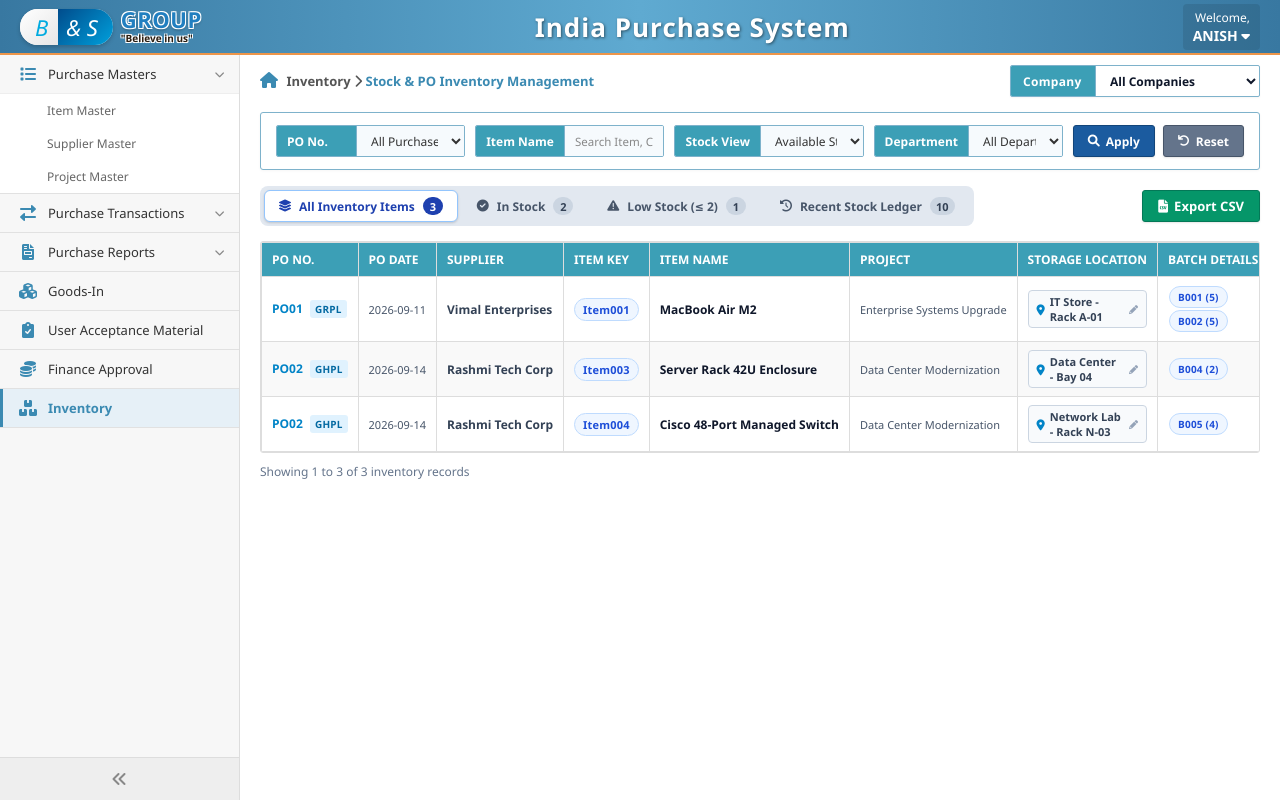
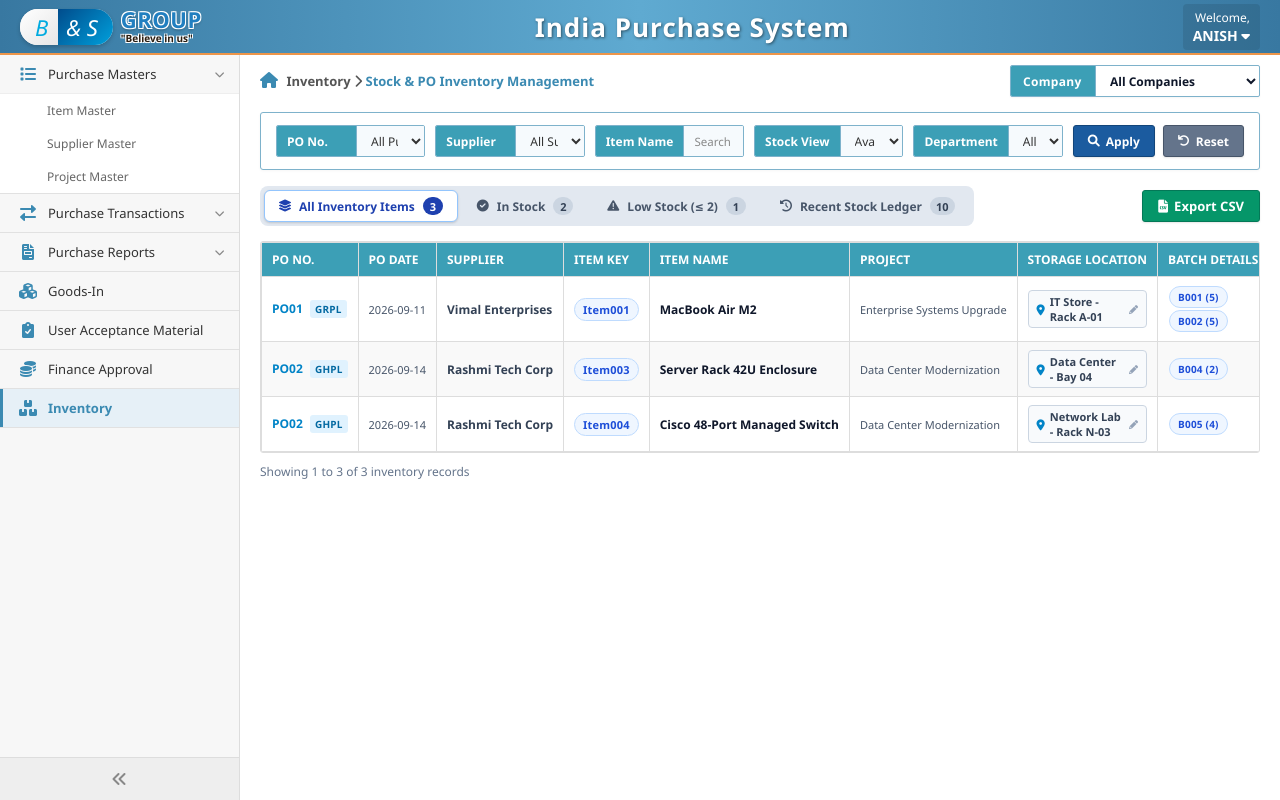
Before and after one commit to rashmiparmar011-cyber/IPS2, a plain HTML site: page inventory_management.html in a window 1280 px wide. Both pictures are taken after a click on the button "Reset". Drawn offline with Linux system fonts and the light colour scheme.

Commit message:
Separate PO No. and Supplier filter fields with linked reactive filtering

```diff
--- a/inventory_management.html
+++ b/inventory_management.html
@@ -512,6 +512,13 @@
                             </select>
                         </div>
                         <div class="form-group">
+                            <label for="filterSupplierSelect">Supplier</label>
+                            <select id="filterSupplierSelect" onchange="onSupplierSelectChange()">
+                                <option value="All">All Suppliers</option>
+                                <!-- Populated dynamically -->
+                            </select>
+                        </div>
+                        <div class="form-group">
                             <label for="filterSearch">Item Name</label>
                             <input type="text" id="filterSearch" placeholder="Search Item, Code, Rack..."
                                 oninput="applyInventoryFilters()">
@@ -1154,25 +1161,67 @@
     <script>
         let currentInvTab = 'All'; // 'All', 'In Stock', 'Low Stock', 'Ledger'
         let currentSelectedPo = 'All';
+        let currentSelectedSupplier = 'All';
         let currentCompany = 'All';
         let currentEditingItem = null;
 
         document.addEventListener('DOMContentLoaded', () => {
+            initSupplierDropdown();
             initPoDropdown();
             renderInventoryDashboard();
         });
 
-        // Initialize PO Selector Dropdown filtered by currentCompany
+        // Initialize Supplier Selector Dropdown filtered by currentCompany
+        function initSupplierDropdown() {
+            const select = document.getElementById('filterSupplierSelect');
+            if (!select) return;
+
+            const previousVal = currentSelectedSupplier;
+            select.innerHTML = '<option value="All">All Suppliers</option>';
+
+            const allPOs = window.PurchaseData.getAllPOs();
+            const filteredPOs = (currentCompany === 'All')
+                ? allPOs
+                : allPOs.filter(p => (p.company || 'GRPL').toUpperCase() === currentCompany.toUpperCase());
+
+            const supplierSet = new Set();
+            filteredPOs.forEach(p => {
+                if (p.supplierName && p.supplierName.trim()) {
+                    supplierSet.add(p.supplierName.trim());
+                }
+            });
+
+            Array.from(supplierSet).sort().forEach(sup => {
+                const opt = document.createElement('option');
+                opt.value = sup;
+                opt.textContent = sup;
+                select.appendChild(opt);
+            });
+
+            if (supplierSet.has(previousVal)) {
+                select.value = previousVal;
+                currentSelectedSupplier = previousVal;
+            } else {
+                select.value = 'All';
+                currentSelectedSupplier = 'All';
+            }
+        }
+
+        // Initialize PO Selector Dropdown filtered by currentCompany and currentSelectedSupplier
         function initPoDropdown() {
             const select = document.getElementById('filterPoSelect');
             if (!select) return;
 
-            const allPOs = window.PurchaseData.getAllPOs();
+            const previousVal = currentSelectedPo;
             select.innerHTML = '<option value="All">All Purchase Orders</option>';
 
-            const filteredPOs = (currentCompany === 'All')
-                ? allPOs
-                : allPOs.filter(p => (p.company || 'GRPL').toUpperCase() === currentCompany.toUpperCase());
+            let filteredPOs = (currentCompany === 'All')
+                ? window.PurchaseData.getAllPOs()
+                : window.PurchaseData.getAllPOs().filter(p => (p.company || 'GRPL').toUpperCase() === currentCompany.toUpperCase());
+
+            if (currentSelectedSupplier && currentSelectedSupplier !== 'All') {
+                filteredPOs = filteredPOs.filter(p => (p.supplierName || '').trim().toLowerCase() === currentSelectedSupplier.trim().toLowerCase());
+            }
 
             filteredPOs.forEach(po => {
                 // Count available items in this PO
@@ -1180,9 +1229,19 @@
                 const inStockCount = items.filter(i => i.availableQty > 0).length;
                 const opt = document.createElement('option');
                 opt.value = po.poNo;
-                opt.textContent = `${po.poNo} — ${po.supplierName} [${po.company || 'GRPL'}] (${po.department}) [${inStockCount} In Stock]`;
+                // Pure PO identification - supplier is maintained in its own dedicated field
+                opt.textContent = `${po.poNo} [${po.company || 'GRPL'}] (${po.department}) [${inStockCount} In Stock]`;
                 select.appendChild(opt);
             });
+
+            const hasPrev = filteredPOs.some(p => p.poNo === previousVal);
+            if (hasPrev) {
+                select.value = previousVal;
+                currentSelectedPo = previousVal;
+            } else {
+                select.value = 'All';
+                currentSelectedPo = 'All';
+            }
         }
 
         // When Company dropdown changes (GRPL, GHPL, LSPL, All)
@@ -1190,6 +1249,7 @@
             const select = document.getElementById('filterCompanySelect');
             currentCompany = select ? select.value : 'All';
 
+            initSupplierDropdown();
             initPoDropdown();
 
             // If active PO doesn't match new company, reset to All
@@ -1205,9 +1265,41 @@
             renderInventoryDashboard();
         }
 
+        // When Supplier dropdown changes
+        function onSupplierSelectChange() {
+            const select = document.getElementById('filterSupplierSelect');
+            currentSelectedSupplier = select ? select.value : 'All';
+
+            // If currently selected PO belongs to another supplier, reset PO selection
+            if (currentSelectedPo !== 'All') {
+                const po = window.PurchaseData.getPO(currentSelectedPo);
+                if (po && currentSelectedSupplier !== 'All' && (po.supplierName || '').trim().toLowerCase() !== currentSelectedSupplier.trim().toLowerCase()) {
+                    currentSelectedPo = 'All';
+                }
+            }
+
+            initPoDropdown();
+            updatePoBanner();
+            renderInventoryDashboard();
+        }
+
         // When PO dropdown changes
         function onPoSelectChange() {
-            currentSelectedPo = document.getElementById('filterPoSelect').value || 'All';
+            const select = document.getElementById('filterPoSelect');
+            currentSelectedPo = select ? select.value : 'All';
+
+            // If a specific PO is selected, auto-sync Supplier filter
+            if (currentSelectedPo !== 'All') {
+                const po = window.PurchaseData.getPO(currentSelectedPo);
+                if (po && po.supplierName) {
+                    const supSelect = document.getElementById('filterSupplierSelect');
+                    if (supSelect) {
+                        supSelect.value = po.supplierName;
+                        currentSelectedSupplier = po.supplierName;
+                    }
+                }
+            }
+
             updatePoBanner();
             renderInventoryDashboard();
         }
@@ -1236,7 +1328,7 @@
                 return;
             }
 
-            const items = window.PurchaseData.getInventoryItems({ poNo: po.poNo, company: currentCompany, availableOnly: false });
+            const items = window.PurchaseData.getInventoryItems({ poNo: po.poNo, supplier: currentSelectedSupplier, company: currentCompany, availableOnly: false });
             const inStockItems = items.filter(i => i.availableQty > 0);
             const totalAvailUnits = inStockItems.reduce((sum, i) => sum + i.availableQty, 0);
 
@@ -1286,9 +1378,12 @@
         function resetInventoryFilters() {
             document.getElementById('filterCompanySelect').value = 'All';
             currentCompany = 'All';
+            currentSelectedSupplier = 'All';
+            currentSelectedPo = 'All';
+            initSupplierDropdown();
             initPoDropdown();
+            document.getElementById('filterSupplierSelect').value = 'All';
             document.getElementById('filterPoSelect').value = 'All';
-            currentSelectedPo = 'All';
             document.getElementById('filterSearch').value = '';
             document.getElementById('filterStockStatus').value = 'available';
             document.getElementById('filterDept').value = 'All';
@@ -1310,9 +1405,10 @@
                 statusParam = 'Low Stock';
             }
 
-            // Fetch filtered inventory items (filtered by selected Company and PO)
+            // Fetch filtered inventory items (filtered by selected Company, Supplier, and PO)
             const items = window.PurchaseData.getInventoryItems({
                 poNo: currentSelectedPo,
+                supplier: currentSelectedSupplier,
                 company: currentCompany,
                 availableOnly: availableOnly,
                 search: search,
@@ -1323,6 +1419,7 @@
             // Update Tab Badges
             const allItemsUnfiltered = window.PurchaseData.getInventoryItems({
                 poNo: currentSelectedPo,
+                supplier: currentSelectedSupplier,
                 company: currentCompany,
                 availableOnly: availableOnly
             });
@@ -1335,6 +1432,9 @@
             let pos = currentSelectedPo === 'All' ? window.PurchaseData.getAllPOs() : [window.PurchaseData.getPO(currentSelectedPo)].filter(Boolean);
             if (currentCompany !== 'All') {
                 pos = pos.filter(p => (p.company || 'GRPL').toUpperCase() === currentCompany.toUpperCase());
+            }
+            if (currentSelectedSupplier !== 'All') {
+                pos = pos.filter(p => (p.supplierName || '').trim().toLowerCase() === currentSelectedSupplier.trim().toLowerCase());
             }
             pos.forEach(p => p.lineItems.forEach(li => totalMovements += (li.stockMovements || []).length));
             document.getElementById('badgeTabLedger').textContent = totalMovements;
@@ -1443,6 +1543,9 @@
             if (currentCompany !== 'All') {
                 pos = pos.filter(p => (p.company || 'GRPL').toUpperCase() === currentCompany.toUpperCase());
             }
+            if (currentSelectedSupplier !== 'All') {
+                pos = pos.filter(p => (p.supplierName || '').trim().toLowerCase() === currentSelectedSupplier.trim().toLowerCase());
+            }
 
             pos.forEach(po => {
                 po.lineItems.forEach(li => {
@@ -1595,6 +1698,7 @@
             if (res.success) {
                 closeIssueModal();
                 showToast(`Successfully issued ${qty} units to ${recipient}!`, "success");
+                initSupplierDropdown();
                 initPoDropdown();
                 updatePoBanner();
                 renderInventoryDashboard();
@@ -1807,6 +1911,7 @@
             if (res.success) {
                 closeReturnModal();
                 showToast(res.message || `Successfully returned ${qty} units!`, "success");
+                initSupplierDropdown();
                 initPoDropdown();
                 updatePoBanner();
                 renderInventoryDashboard();
@@ -1882,6 +1987,7 @@
             if (res.success) {
                 closeAdjustModal();
                 showToast(`Stock adjustment of ${qty} units recorded successfully!`, "success");
+                initSupplierDropdown();
                 initPoDropdown();
                 updatePoBanner();
                 renderInventoryDashboard();
@@ -2134,6 +2240,7 @@
 
             const items = window.PurchaseData.getInventoryItems({
                 poNo: currentSelectedPo,
+                supplier: currentSelectedSupplier,
                 company: currentCompany,
                 availableOnly: availableOnly,
                 search: search,
--- a/shared_data.js
+++ b/shared_data.js
@@ -850,6 +850,7 @@ class PurchaseDataManager {
     getInventoryItems(options = {}) {
         const {
             poNo = 'All',
+            supplier = 'All',
             company = 'All',
             availableOnly = true,
             search = '',
@@ -861,6 +862,10 @@ class PurchaseDataManager {
 
         this.data.forEach(po => {
             if (company && company !== 'All' && (po.company || 'GRPL').toUpperCase() !== company.toUpperCase()) {
+                return;
+            }
+
+            if (supplier && supplier !== 'All' && (po.supplierName || '').trim().toLowerCase() !== supplier.trim().toLowerCase()) {
                 return;
             }
 
--- a/style.css
+++ b/style.css
@@ -1350,10 +1350,16 @@ body {
 .filter-grid,
 .filter-grid-goods,
 .filter-grid-acceptance,
-.filter-grid-finance,
+.filter-grid-finance {
+    display: grid;
+    grid-template-columns: repeat(4, 1fr) auto;
+    gap: 10px;
+    align-items: center;
+}
+
 .filter-grid-inventory {
     display: grid;
-    grid-template-columns: repeat(4, 1fr) auto;
+    grid-template-columns: repeat(5, 1fr) auto;
     gap: 10px;
     align-items: center;
 }
```
Also changed, not shown: 2 other files.
